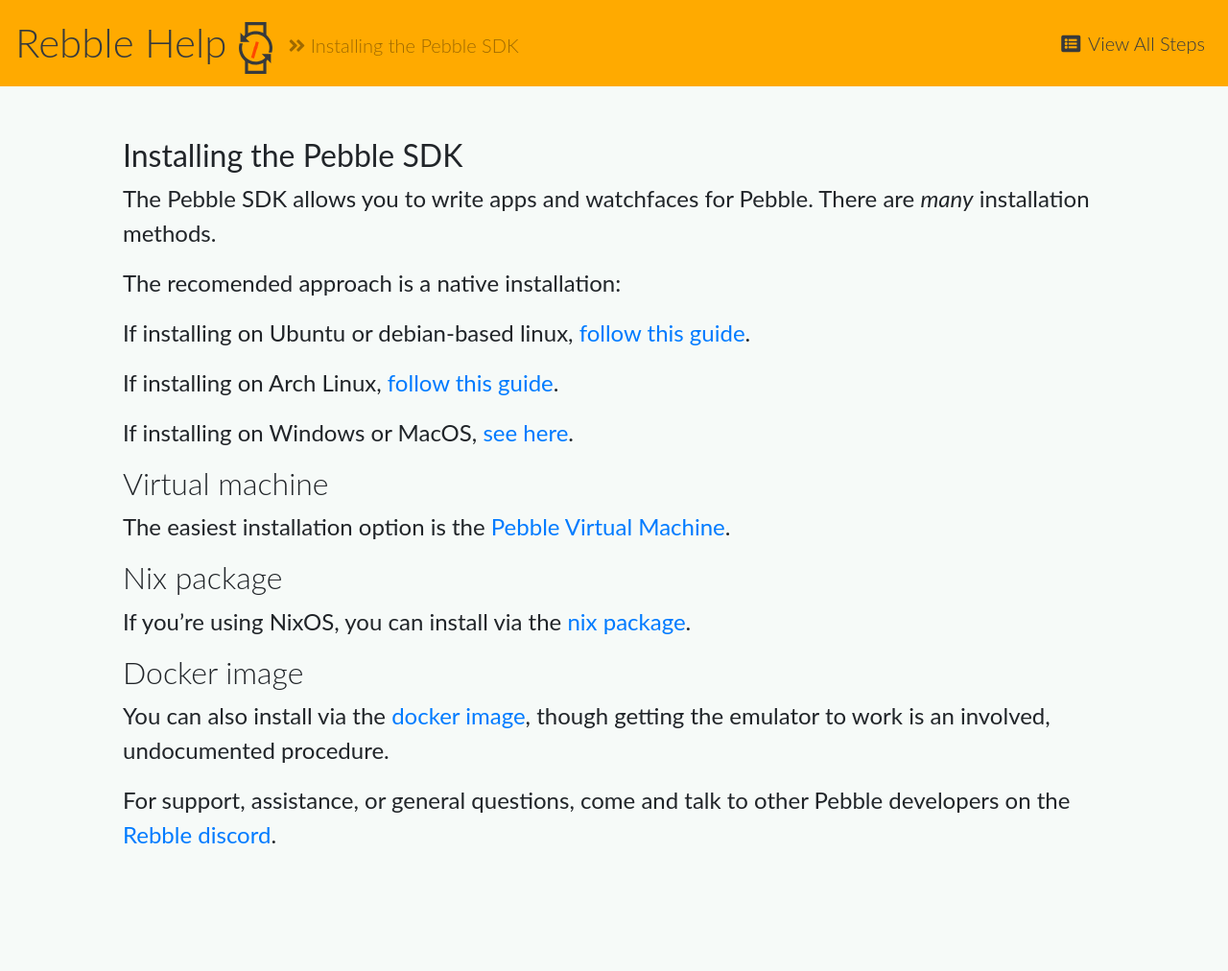
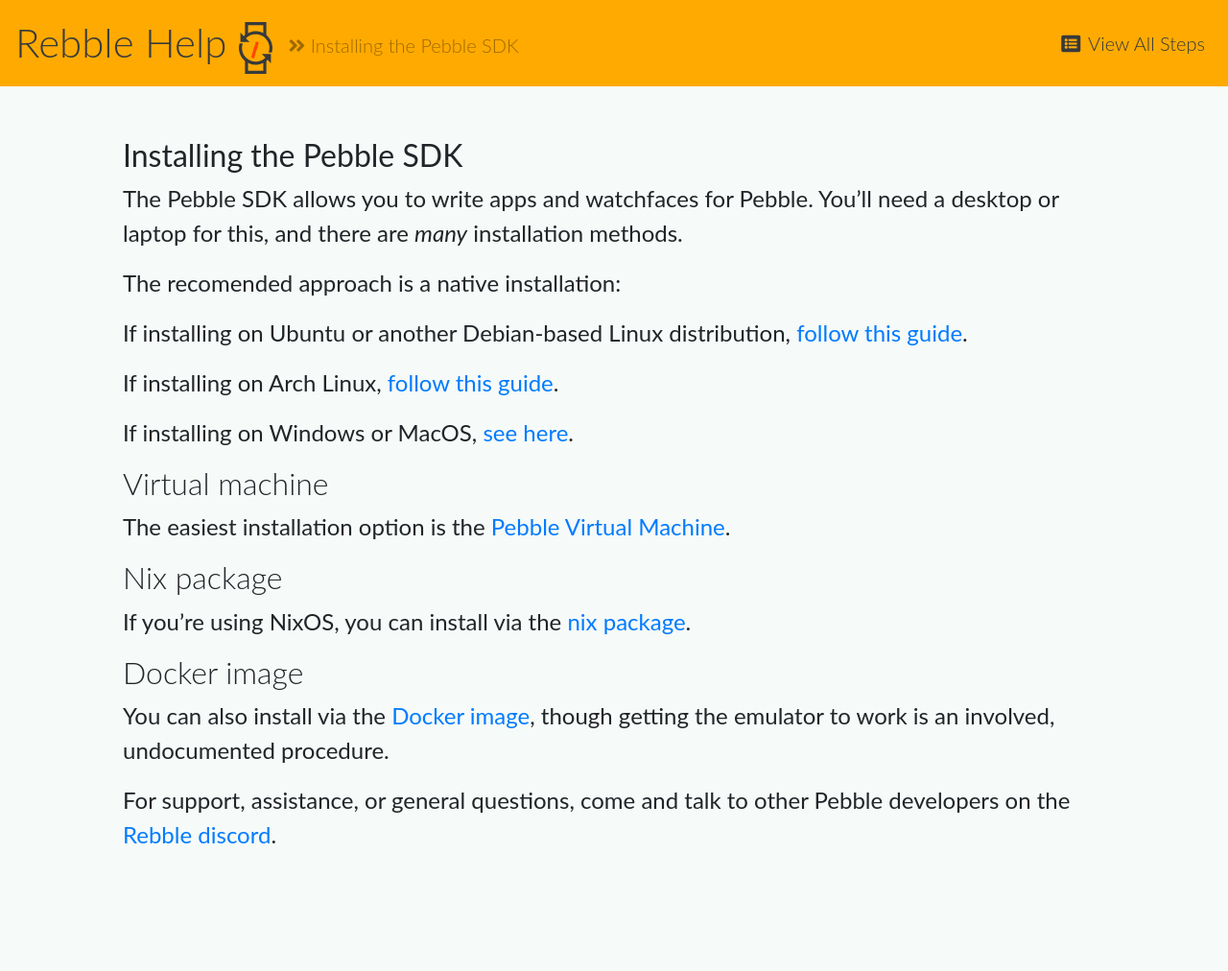
Before and after one commit to pebble-dev/rebble-help, a Jekyll site: the page built from _topic/sdk.md, in a window 1280 px wide. Shown: the whole page at 96% size. Built offline with Jekyll 4.4.1, drawn with Linux system fonts in a browser that asks for light colours; nearby versions of some CDN libraries.

Commit message:
Update sdk.md

```diff
--- a/_topic/sdk.md
+++ b/_topic/sdk.md
@@ -11,11 +11,11 @@ osSpecific: false
 
 # Installing the Pebble SDK
 
-The Pebble SDK allows you to write apps and watchfaces for Pebble. There are *many* installation methods.
+The Pebble SDK allows you to write apps and watchfaces for Pebble. You'll need a desktop or laptop for this, and there are *many* installation methods.
 
 The recomended approach is a native installation:
 
-If installing on Ubuntu or debian-based linux, [follow this guide](https://willow.systems/blog/pebble-sdk-installation-guide/).
+If installing on Ubuntu or another Debian-based Linux distribution, [follow this guide](https://willow.systems/blog/pebble-sdk-installation-guide/).
 
 If installing on Arch Linux, [follow this guide](https://github.com/pebble-dev/RebbleOS/blob/master/docs/arch_build.md).
 
@@ -31,7 +31,7 @@ If you're using NixOS, you can install via the [nix package](https://github.com/
 
 ## Docker image
 
-You can also install via the [docker image](https://hub.docker.com/r/rebble/pebble-sdk), though getting the emulator to work is an involved, undocumented procedure.
+You can also install via the [Docker image](https://hub.docker.com/r/rebble/pebble-sdk), though getting the emulator to work is an involved, undocumented procedure.
 
 
 For support, assistance, or general questions, come and talk to other Pebble developers on the [Rebble discord](https://rebble.io/discord).
```
